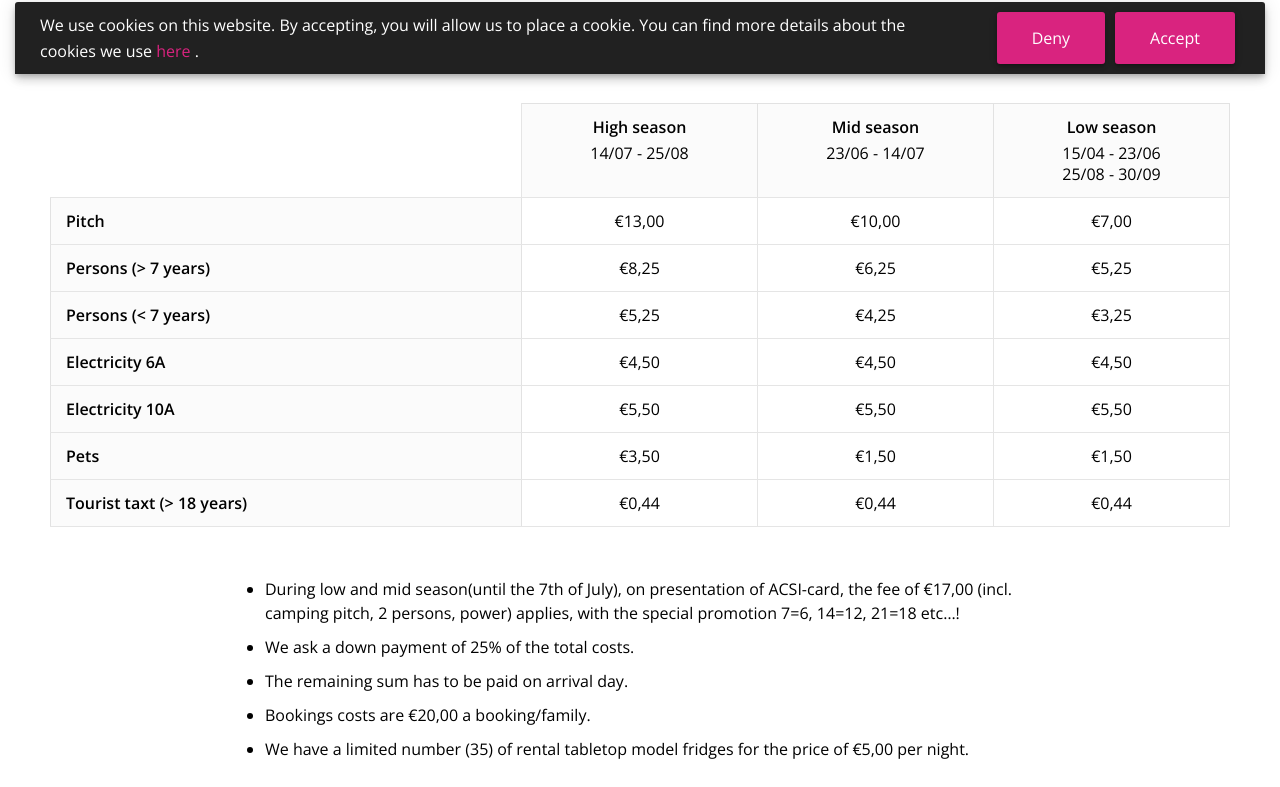
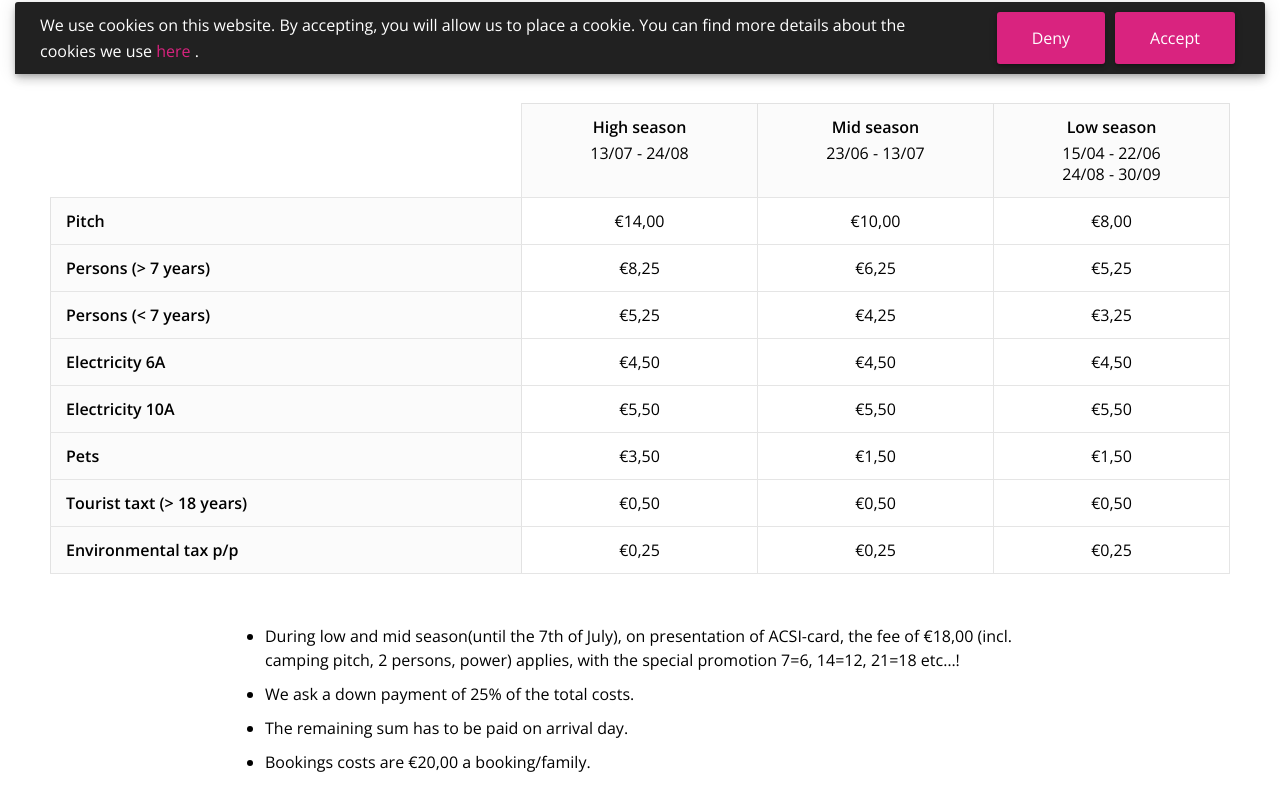
Before and after one commit to Lestaubiere/Client, a Vue app: page /en/prices in a window 1280 px wide. Shown: the part 726-1513 px from the top of the page. Built offline with nearby package versions, Linux system fonts and the light colour scheme; no server answers; some icons are missing; what vue-smoothscroll would draw is missing.

Commit message:
:speech_balloon: Update for 2019 season

```diff
--- a/src/config/config.js
+++ b/src/config/config.js
@@ -8,7 +8,7 @@
 
 export const LESATUBIERE_API_URL = 'https://api.lestaubiere.com/v1';
 
-export const OPENING_DATE = new Date(2018, 3, 15);
+export const OPENING_DATE = new Date(2019, 3, 15);
 export const CLOSING_DATE = new Date(2019, 8, 30);
 
 export const LOCALES = ['nl', 'fr', 'en'];
--- a/src/locales/en/prices.json
+++ b/src/locales/en/prices.json
@@ -6,7 +6,7 @@
     "pitch": {
       "title": "Tarrifs campsite pitches",
       "list": [
-        "During low and mid season(until the 7th of July), on presentation of ACSI-card, the fee of €17,00 (incl. camping pitch, 2 persons, power) applies, with the special promotion 7=6, 14=12, 21=18 etc…!",
+        "During low and mid season(until the 7th of July), on presentation of ACSI-card, the fee of €18,00 (incl. camping pitch, 2 persons, power) applies, with the special promotion 7=6, 14=12, 21=18 etc…!",
         "We ask a down payment of 25% of the total costs.",
         "The remaining sum has to be paid on arrival day.",
         "Bookings costs are €20,00 a booking/family.",
@@ -23,23 +23,23 @@
           {},
           {
             "label": "High season",
-            "dates": ["14/07 - 25/08"]
+            "dates": ["13/07 - 24/08"]
           },
           {
             "label": "Mid season",
-            "dates": ["23/06 - 14/07"]
+            "dates": ["23/06 - 13/07"]
           },
           {
             "label": "Low season",
-            "dates": ["15/04 - 23/06", "25/08 - 30/09"]
+            "dates": ["15/04 - 22/06", "24/08 - 30/09"]
           }
         ],
         "rows": [
           [
             "Pitch",
-            "€13,00",
+            "€14,00",
             "€10,00",
-            "€7,00"
+            "€8,00"
           ],
           [
             "Persons (> 7 years)",
@@ -73,9 +73,15 @@
           ],
           [
             "Tourist taxt (> 18 years)",
-            "€0,44",
-            "€0,44",
-            "€0,44"
+            "€0,50",
+            "€0,50",
+            "€0,50"
+          ],
+          [
+            "Environmental tax p/p",
+            "€0,25",
+            "€0,25",
+            "€0,25"
           ]
         ]
       }
@@ -86,7 +92,7 @@
         "The prices for the rental accommodation are valid for 5 persons and are including baby bed en children’s chair. Tariff for each extra person is €8,00 or €5,00 per day.",
         "Bookings costs are €20,- a booking/family.",
         "A bed linen set is for rent for €8,00 p.p.",
-        "Final clean up for the mobilehomes: €45,00",
+        "Final clean up for the mobilehomes: €50,00",
         "Down payment of 25% of the total rental fee at booking; the remaining to be paid 6 weeks before arrival."
       ],
       "content": [
@@ -104,7 +110,7 @@
           {},
           {
             "label": "High season",
-            "dates": ["14/07 - 25/08"]
+            "dates": ["13/07 - 24/08"]
           },
           {
             "label": "Mid season",
@@ -118,15 +124,27 @@
         "rows": [
           [
             "Mobilhome (5 persons)",
-            "€850,00 /week",
-            "€80,00 /night",
-            "€60,00 /night"
+            "€890,00 /week",
+            "€85,00 /night",
+            "€65,00 /night"
           ],
           [
             "Additional small tent",
             "free",
             "free",
             "free"
+          ],
+          [
+            "Tourist taxt (> 18 years)",
+            "€0,50",
+            "€0,50",
+            "€0,50"
+          ],
+          [
+            "Environmental tax p/p",
+            "€0,25",
+            "€0,25",
+            "€0,25"
           ]
         ]
       }
@@ -165,19 +183,19 @@
         "rows": [
           {
             "label": "Mobilhome 1",
-            "availabilities": [false, false, false, false, false, false, true, true]
+            "availabilities": [true, true, true, true, true, true, true, true]
           },
           {
             "label": "Mobilhome 2",
-            "availabilities": [false, false, false, false, false, false, true, true]
+            "availabilities": [true, true, true, true, true, true, true, true]
           },
           {
             "label": "Mobilhome 3",
-            "availabilities": [false, false, false, false, false, false, false, true]
+            "availabilities": [true, true, true, true, true, true, true, true]
           },
           {
             "label": "Mobilhome 4",
-            "availabilities": [true, false, false, false, false, false, false, true]
+            "availabilities": [true, true, true, true, true, true, true, true]
           }
         ]
       }
--- a/src/locales/fr/prices.json
+++ b/src/locales/fr/prices.json
@@ -6,7 +6,7 @@
     "pitch": {
       "title": "Tarifs emplacements",
       "list": [
-        "Pour les adhérents de la carte ACSI nous vous proposons le tarif de €17,00 par nuit (emplacement, 2 personnes et électricité) en basse et moyenne saison(jusqu’au le 7 juillet). Nous avons également l’offre spéciale de 7=6, 14=12, 21=18 etc… !",
+        "Pour les adhérents de la carte ACSI nous vous proposons le tarif de €18,00 par nuit (emplacement, 2 personnes et électricité) en basse et moyenne saison(jusqu’au le 7 juillet). Nous avons également l’offre spéciale de 7=6, 14=12, 21=18 etc… !",
         "Nous demandons un paiement à l’avance de 25% du prix du séjour.",
         "Le reste des frais sont à payer à l’arrivée, ou si désiré, il est également possible de transférer la somme avant l’arrivée sur notre compte (RIB 30004 00712 00010183976 12 / BNP PARIBAS BERGERAC).",
         "Les frais de réservation sont €20,- par réservation/famille.",
@@ -23,7 +23,7 @@
           {},
           {
             "label": "Haute saison",
-            "dates": ["14/07 - 25/08"]
+            "dates": ["13/07 - 24/08"]
           },
           {
             "label": "Moyenne saison",
@@ -31,15 +31,15 @@
           },
           {
             "label": "Basse saison",
-            "dates": ["15/04 - 23/06", "25/08 - 30/09"]
+            "dates": ["15/04 - 23/06", "24/08 - 30/09"]
           }
         ],
         "rows": [
           [
             "Emplacement",
-            "€13,00",
+            "€14,00",
             "€10,00",
-            "€7,00"
+            "€8,00"
           ],
           [
             "Personne (> 7 ans)",
@@ -73,9 +73,15 @@
           ],
           [
             "Taxe de séjour (> 18 ans)",
-            "€0,44",
-            "€0,44",
-            "€0,44"
+            "€0,50",
+            "€0,50",
+            "€0,50"
+          ],
+          [
+            "Taxe environnementale p/p",
+            "€0,25",
+            "€0,25",
+            "€0,25"
           ]
         ]
       }
@@ -86,7 +92,7 @@
         "Ces tarifs sont valables pour 5 personnes et sont inclusif un lit etude chaise pour bébé. Les tarifs pour une personne supplémentaire sont de €8,00 pour un adulte (plus de 7 ans) et €5,00 pour un enfant, et par jour.",
         "Les frais de réservations sont €20,- par réservation/famille.",
         "Il est également possible de louer les draps pour €8,00 par personne.",
-        "Les frais de nettoyages sont de €45,00 (obligatoire).",
+        "Les frais de nettoyages sont de €50,00 (obligatoire).",
         "Nous demandons un paiement à l’avance de 25% lors de la réservation. Le restant est à payer au maximum 6 semaines avant l’arrivée."
       ],
       "content": [
@@ -104,7 +110,7 @@
           {},
           {
             "label": "Haute saison",
-            "dates": ["14/07 - 25/08"]
+            "dates": ["13/07 - 24/08"]
           },
           {
             "label": "Moyenne saison",
@@ -118,15 +124,27 @@
         "rows": [
           [
             "Mobilhome (5 personnes)",
-            "€850,00 /semaine",
-            "€80,00 /nuit",
-            "€60,00 /nuit"
+            "€890,00 /semaine",
+            "€85,00 /nuit",
+            "€65,00 /nuit"
           ],
           [
             "Tente supplémentaire",
             "gratuit",
             "gratuit",
             "gratuit"
+          ],
+          [
+            "Taxe de séjour (> 18 ans)",
+            "€0,50",
+            "€0,50",
+            "€0,50"
+          ],
+          [
+            "Taxe environnementale p/p",
+            "€0,25",
+            "€0,25",
+            "€0,25"
           ]
         ]
       }
@@ -165,19 +183,19 @@
         "rows": [
           {
             "label": "Mobilhome 1",
-            "availabilities": [false, false, false, false, false, false, true, true]
+            "availabilities": [true, true, true, true, true, true, true, true]
           },
           {
             "label": "Mobilhome 2",
-            "availabilities": [false, false, false, false, false, false, true, true]
+            "availabilities": [true, true, true, true, true, true, true, true]
           },
           {
             "label": "Mobilhome 3",
-            "availabilities": [false, false, false, false, false, false, false, true]
+            "availabilities": [true, true, true, true, true, true, true, true]
           },
           {
             "label": "Mobilhome 4",
-            "availabilities": [true, false, false, false, false, false, false, true]
+            "availabilities": [true, true, true, true, true, true, true, true]
           }
         ]
       }
--- a/src/locales/nl/prices.json
+++ b/src/locales/nl/prices.json
@@ -6,7 +6,7 @@
     "pitch": {
       "title": "Tarieven kampeerplaats",
       "list": [
-        "In de periode tot 7 juli en vervolgens weer vanaf 25 augustus op vertoon van ACSI-card of ANWB-CampingKeycard geldt het speciale overnachtingstarief van €17,00 (incl. campingplaats, 2 personen, elektra), met speciale actie 7=6, 14=12, 21=18 etc..!",
+        "In de periode tot 7 juli en vervolgens weer vanaf 25 augustus op vertoon van ACSI-card of ANWB-CampingKeycard geldt het speciale overnachtingstarief van €18,00 (incl. campingplaats, 2 personen, elektra), met speciale actie 7=6, 14=12, 21=18 etc..!",
         "Wij vragen een aanbetaling van 25% van de totale verblijfskosten.",
         "Reserveringskosten bedragen €20,- per boeking/gezin.",
         "De resterende verblijfkosten dienen bij aankomst betaald te worden of, indien gewenst, voor aankomstdatum te worden overgemaakt naar onze betaalrekening in Nederland: ABN AMRO rekening NL89ABNA0495987506 tnv B.F.M VAN OSTA, Roosendaal, Nederland.",
@@ -23,23 +23,23 @@
           {},
           {
             "label": "Hoogseizoen",
-            "dates": ["14/07 - 25/08"]
+            "dates": ["13/07 - 24/08"]
           },
           {
             "label": "Middenseizoen",
-            "dates": ["23/06 - 14/07"]
+            "dates": ["23/06 - 13/07"]
           },
           {
             "label": "Laagseizoen",
-            "dates": ["15/04 - 23/06", "25/08 - 30/09"]
+            "dates": ["15/04 - 22/06", "24/08 - 30/09"]
           }
         ],
         "rows": [
           [
             "Kampeerplaats (excl. personen)",
-            "€13,00",
+            "€14,00",
             "€10,00",
-            "€7,00"
+            "€8,00"
           ],
           [
             "Personen (7 jaar en ouder)",
@@ -73,9 +73,15 @@
           ],
           [
             "Toeristenbelasting > 18j",
-            "€0,44",
-            "€0,44",
-            "€0,44"
+            "€0,50",
+            "€0,50",
+            "€0,50"
+          ],
+          [
+            "Milieuheffing p/p",
+            "€0,25",
+            "€0,25",
+            "€0,25"
           ]
         ]
       }
@@ -89,7 +95,7 @@
         "In laag-en middenseizoen zijn in overleg afwijkende perioden en aankomstdagen mogelijk, met een minimaal verblijf van 4 nachten.",
         "Toeristenbelasting voor personen vanaf 18jr en ouder is €0,44 (2018) p.p. per nacht.",
         "Een bedlinnenpakket is te huur voor €8,00 pp.",
-        "Eind-schoonmaakkosten (verplicht) voor de mobilhomes zijn: €45,00",
+        "Eind-schoonmaakkosten (verplicht) voor de mobilhomes zijn: €50,00",
         "Aanbetaling van 25% van de totale huursom bij reservering; het restant bedrag dient 6 weken voor aankomst betaald te worden."
       ],
       "content": [
@@ -107,7 +113,7 @@
           {},
           {
             "label": "Hoogseizoen",
-            "dates": ["14/07 - 25/08"]
+            "dates": ["13/07 - 24/08"]
           },
           {
             "label": "Middenseizoen",
@@ -121,15 +127,27 @@
         "rows": [
           [
             "Mobilhome (5 personen)",
-            "€850,00 /week",
-            "€80,00 /nacht",
-            "€60,00 /nacht"
+            "€890,00 /week",
+            "€85,00 /nacht",
+            "€65,00 /nacht"
           ],
           [
             "Bijzettentje",
             "gratis",
             "gratis",
             "gratis"
+          ],
+          [
+            "Toeristenbelasting > 18j",
+            "€0,50",
+            "€0,50",
+            "€0,50"
+          ],
+          [
+            "Milieu heffing p/p",
+            "€0,25",
+            "€0,25",
+            "€0,25"
           ]
         ]
       }
@@ -168,19 +186,19 @@
         "rows": [
           {
             "label": "Mobilhome 1",
-            "availabilities": [false, false, false, false, false, false, true, true]
+            "availabilities": [true, true, true, true, true, true, true, true]
           },
           {
             "label": "Mobilhome 2",
-            "availabilities": [false, false, false, false, false, false, true, true]
+            "availabilities": [true, true, true, true, true, true, true, true]
           },
           {
             "label": "Mobilhome 3",
-            "availabilities": [false, false, false, false, false, false, false, true]
+            "availabilities": [true, true, true, true, true, true, true, true]
           },
           {
             "label": "Mobilhome 4",
-            "availabilities": [true, false, false, false, false, false, false, true]
+            "availabilities": [true, true, true, true, true, true, true, true]
           }
         ]
       }
```
Also changed, not shown: src/components/pages/Prices.vue (+5 -5 lines).
